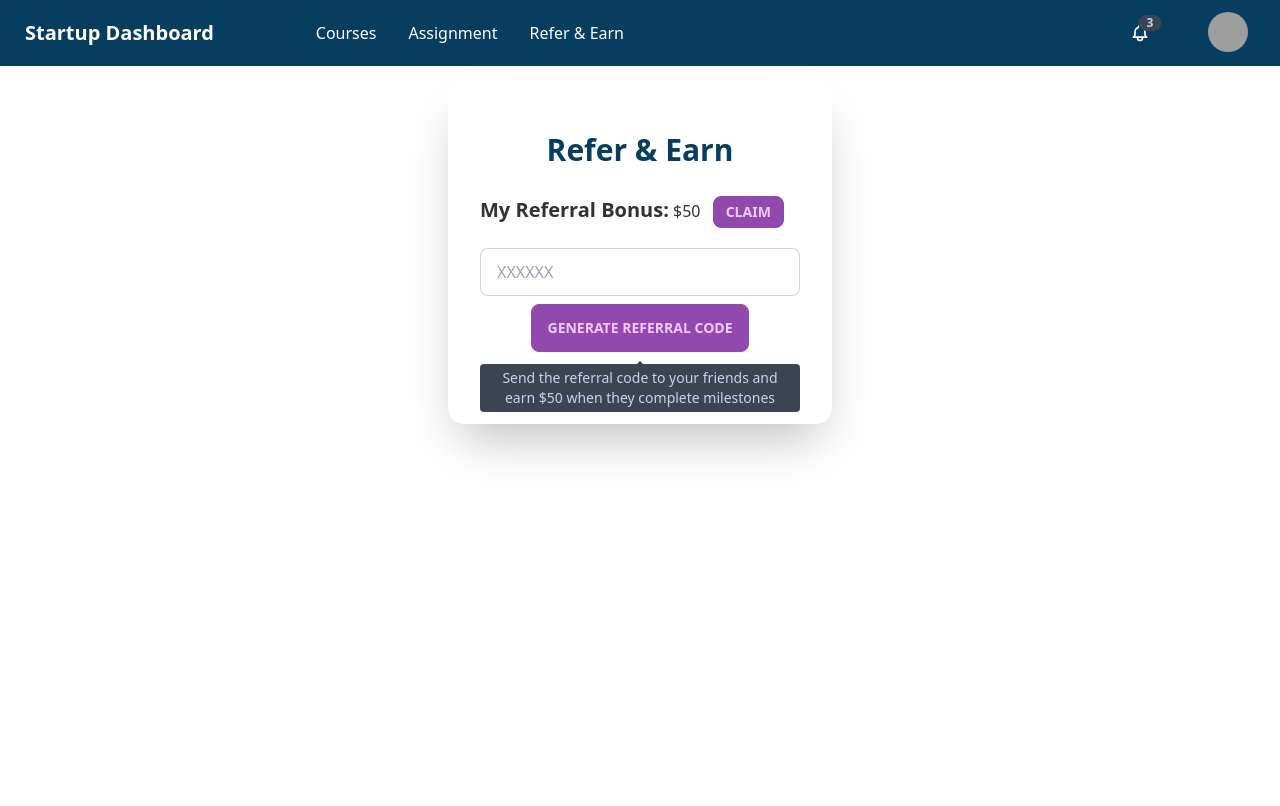
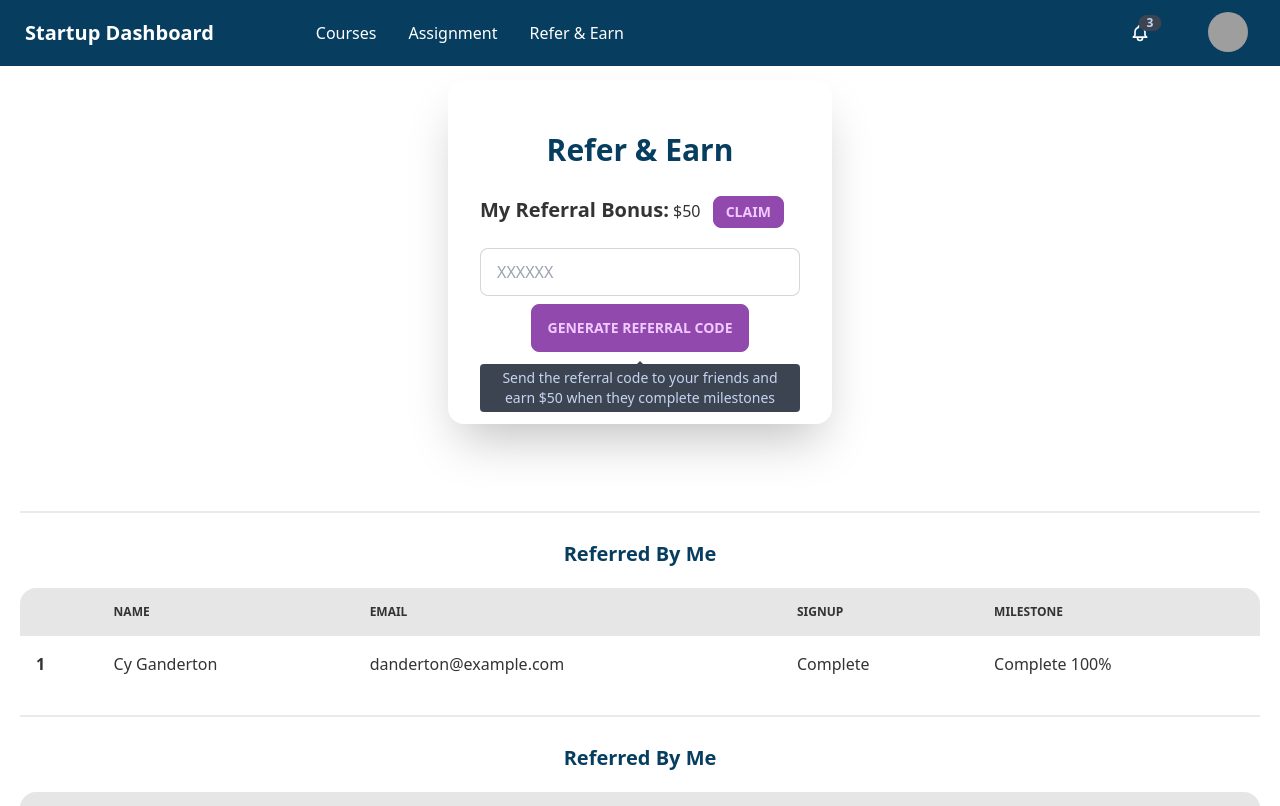
Before and after one commit to n00bNn00b/dreadnought-dashboard, a React (Create React App) app: page /refer in a window 1280 px wide. Shown: the top 806 px of the page. Built offline with nearby package versions, Linux system fonts and the light colour scheme; grey boxes are pictures that could not be loaded.

Commit message:
refferd by registered user component implemented

```diff
--- /dev/null
+++ b/public/refer.json
@@ -0,0 +1,42 @@
+[
+  {
+    "id": 1,
+    "name": "Cy Ganderton",
+    "email": "danderton@example.com",
+    "signup": "Complete",
+    "milestone": "Complete",
+    "percentage": "100%"
+  },
+  {
+    "id": 2,
+    "name": "Felicia Herman",
+    "email": "felicia@example.com",
+    "signup": "Complete",
+    "milestone": "Complete",
+    "percentage": "100%"
+  },
+  {
+    "id": 3,
+    "name": "Hart Hagerty",
+    "email": "hagerty@example.com",
+    "signup": "Complete",
+    "milestone": "Incomplete",
+    "percentage": "80%"
+  },
+  {
+    "id": 4,
+    "name": "Brice Swyre",
+    "email": "bswyre@example.com",
+    "signup": "Complete",
+    "milestone": "Incomplete",
+    "percentage": "50%"
+  },
+  {
+    "id": 5,
+    "name": "Robert De William",
+    "email": "robertwilliam@example.com",
+    "signup": "Complete",
+    "milestone": "Incomplete",
+    "percentage": "60%"
+  }
+]
--- a/src/components/Dashboard/Refer/Refer.jsx
+++ b/src/components/Dashboard/Refer/Refer.jsx
@@ -1,7 +1,11 @@
-import React, { useState } from "react";
+import axios from "axios";
+import React, { useEffect, useState } from "react";
+import Reffered from "./Reffered";
 
 const Refer = () => {
   const [code, setCode] = useState("");
+  const [refers, setRefers] = useState([]);
+
   const generateCode = () => {
     const referralCode = Math.round(Math.random() * 1000000);
     const referCode = referralCode + "";
@@ -12,7 +16,13 @@ const Refer = () => {
       return generateCode();
     }
   };
+
+  useEffect(() => {
+    axios.get("refer.json").then((res) => setRefers(res.data));
+  }, []);
+  console.log(refers);
   return (
+    <div>
       <div className="card bg-base-100 shadow-2xl form-control w-full max-w-sm mx-auto my-20">
         <div className="card-body">
           <h1 className="text-center font-bold text-3xl text-primary py-5">
@@ -49,6 +59,10 @@ const Refer = () => {
           </div>
         </div>
       </div>
+      {refers.map((refer) => (
+        <Reffered key={refer.id} refer={refer} />
+      ))}
+    </div>
   );
 };
 
--- /dev/null
+++ b/src/components/Dashboard/Refer/Reffered.jsx
@@ -0,0 +1,39 @@
+import React from "react";
+
+const Reffered = ({ refer }) => {
+  const { id, email, name, milestone, percentage, signup } = refer;
+  return (
+    <div>
+      <div className="divider mx-5" />
+      <h2 className="my-5 text-center font-bold text-xl text-primary">
+        Referred By Me
+      </h2>
+      <div className="overflow-x-auto mx-5">
+        <table className="table w-full ">
+          <thead>
+            <tr>
+              <th></th>
+              <th>Name</th>
+              <th>Email</th>
+              <th>Signup</th>
+              <th>Milestone</th>
+            </tr>
+          </thead>
+          <tbody>
+            <tr>
+              <th>{id}</th>
+              <td>{name}</td>
+              <td>{email}</td>
+              <td>{signup}</td>
+              <td>
+                {milestone} <span>{percentage} </span>{" "}
+              </td>
+            </tr>
+          </tbody>
+        </table>
+      </div>
+    </div>
+  );
+};
+
+export default Reffered;
```
Lines whose indentation alone changed are shown as unchanged.
